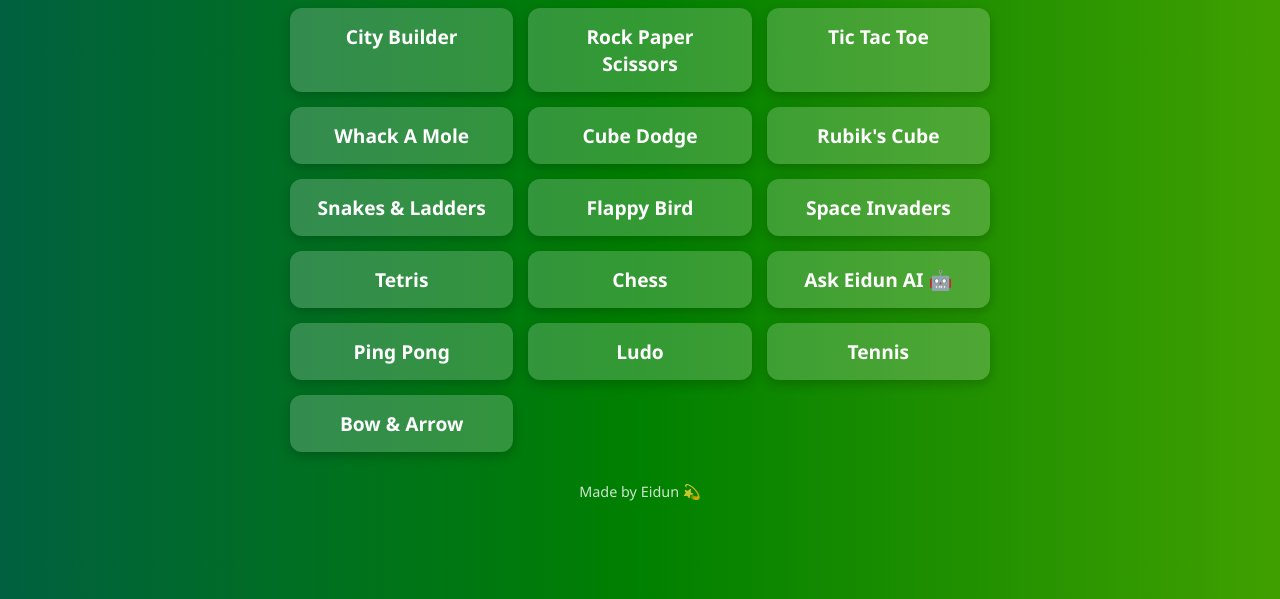
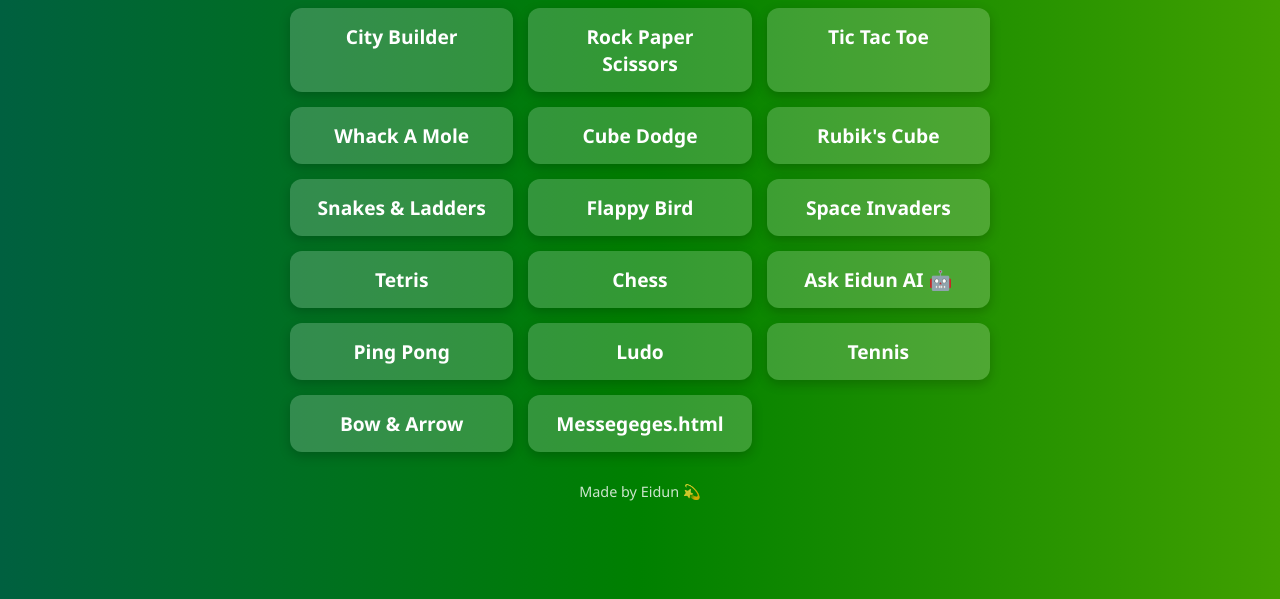
Before and after one commit to Eidun101/Eidun101.github.io, a plain HTML site: page index.html in a window 1280 px wide. Shown: the part 201-800 px from the top of the page. Drawn offline with Linux system fonts and the light colour scheme.

Commit message:
Update index.html

```diff
--- a/index.html
+++ b/index.html
@@ -101,6 +101,7 @@
     <a href="ludo.html">Ludo</a>
     <a href="tennis.html">Tennis</a>
     <a href="bow.html">Bow & Arrow</a>
+    <a href="messeges.html">Messegeges.html</a>
   </div>
 
   <footer>Made by Eidun 💫</footer>
```
